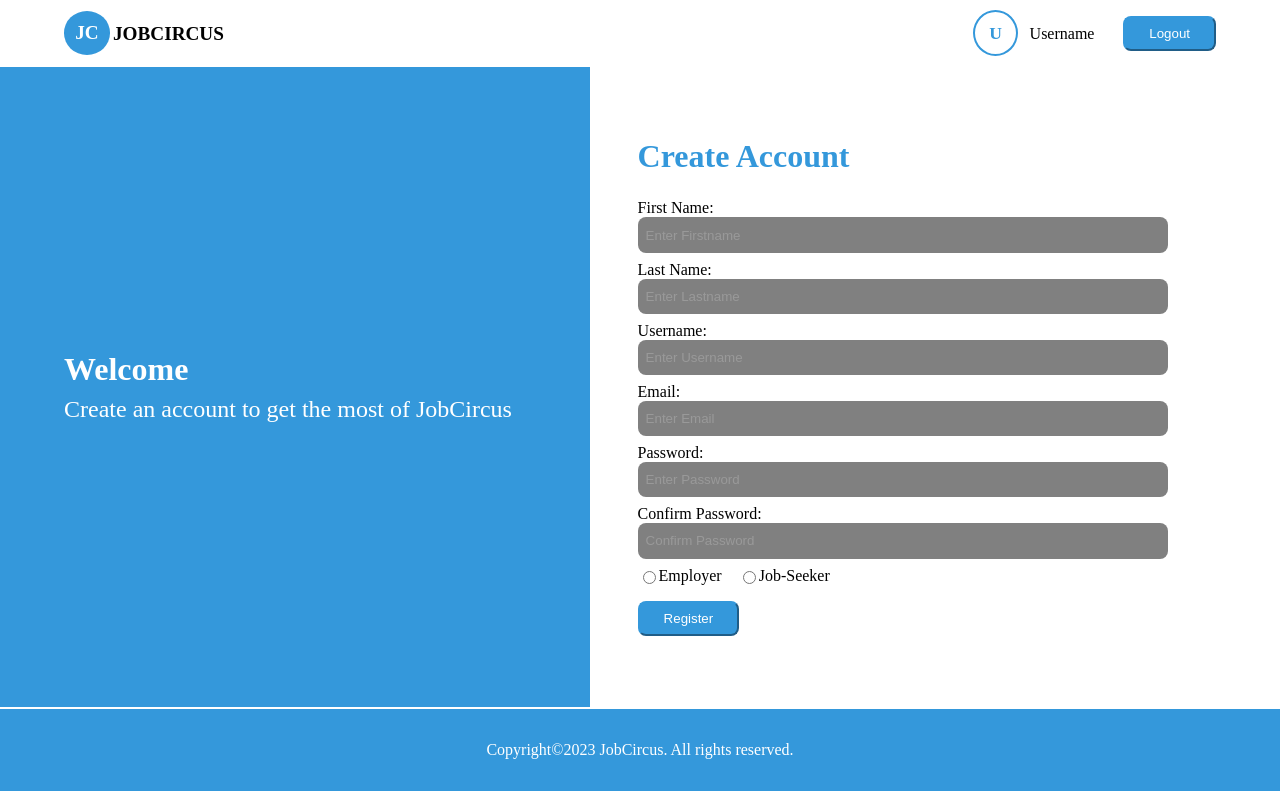
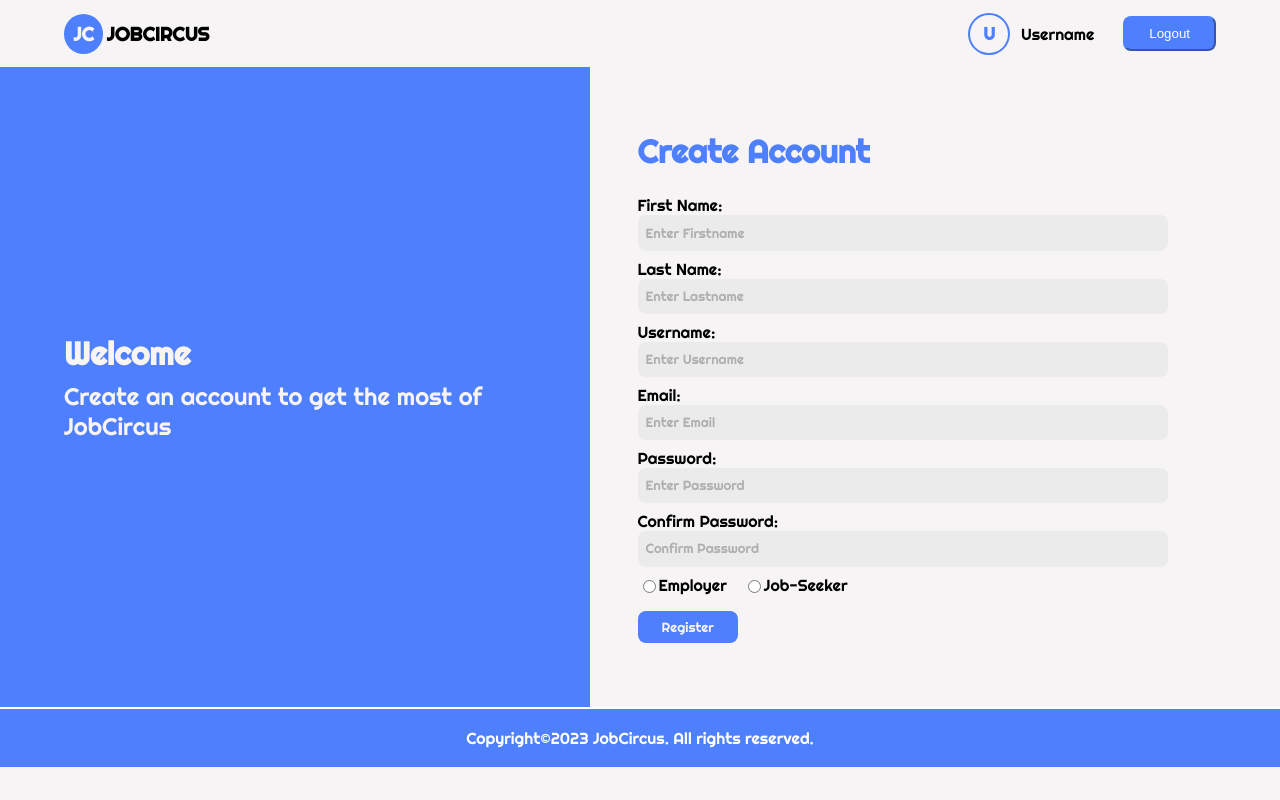
Before and after one commit to Khingz/job_circus, a Flask app: page /register in a window 1280 px wide. Run offline with Flask 3, Linux system fonts and the light colour scheme.

Commit message:
setup css variables

```diff
--- a/web_flask/static/css/base.css
+++ b/web_flask/static/css/base.css
@@ -2,7 +2,6 @@
 
 /* Header Section Begin */
 header {
-    background-color: white;
     width: 100%;
     padding: 1rem 0;
 }
@@ -26,9 +25,9 @@ nav .brand span {
     width: 300px;
     border-radius: 50%;
     background-color: var(--primary-color);
-    color: white;
+    color: var(--white);
     margin-right: 0.2rem;
-    padding: 0.7rem;
+    padding: 0.5rem 0.6rem;
 }
 
 nav .user-section {
@@ -44,7 +43,7 @@ nav .user-section span {
     border: solid 2px var(--primary-color);
     color: var(--primary-color);
     margin-right: 0.7rem;
-    padding: 0.7rem 0.9rem;
+    padding: 0.5rem 0.8rem;
     font-size: 1.1rem;
     font-weight: 600;
 }
@@ -65,7 +64,7 @@ nav .user-section .login-logout button {
 /* Footer Section Begin */
 footer {
     width: 100%;
-    padding: 1rem 0;
+    padding: 0.2rem 0;
     background-color: var(--primary-color);
     display: flex;
     justify-content: center;
--- a/web_flask/static/css/main.css
+++ b/web_flask/static/css/main.css
@@ -4,6 +4,8 @@ body {
     padding: 0;
     margin: 0;
     box-sizing: border-box;
+    font-family: var(--main-font);
+    background-color: var(--bg-color);
 }
 
 ul {
--- a/web_flask/static/css/register.css
+++ b/web_flask/static/css/register.css
@@ -11,7 +11,7 @@
 
 .container-left {
     background-color: var(--primary-color);
-    color: white;
+    color: var(--white);
     width: 45%;
     display: flex;
     flex-direction: column;
@@ -62,10 +62,15 @@
     height: 1.2rem;
     padding: 0.5rem;
     border-radius: 0.5rem;
-    background-color: grey;
+    background-color: var(--light-grey);
     border: none;
     margin-bottom: 0.5rem;
-    color: white;
+    color: var(--white);
+}
+
+.container-right .form-control::placeholder {
+    font-family: var(--main-font);
+    color: var(--dark-grey);
 }
 
 .container-right .role ul {
@@ -82,11 +87,18 @@
 
 .container-right .submit {
     background-color: var(--primary-color);
-    color: white;
+    color: var(--white);
     padding: 0.5rem 1.5rem;
     border-radius: 0.5rem;
     border-color: var(--primary-color);
     cursor: pointer;
+    transition: ease-in-out 0.8s;
+    font-family: var(--main-font);
+    border: none;
+}
+
+.container-right .submit:hover {
+    background-color: var(--hover-color);
 }
 
 
--- a/web_flask/static/css/variables.css
+++ b/web_flask/static/css/variables.css
@@ -1,5 +1,13 @@
+@import url('https://fonts.googleapis.com/css2?family=Righteous&display=swap');
+
 :root {
-    --primary-color: #3498db;
-    --font-size: 16px;
-    --color: pink;
+    --primary-color: #4E7FFD;
+    --hover-color: #3e6bdb;;
+    --dark-grey: #B1AEAE;
+    --light-grey: #ECEBEB;
+    --white: #f9f4f4;
+    --red: #CD2B07;
+    --bg-color: #F6F4F4;
+    --main-font: 'Righteous', sans-serif;
+    --black: rgb(31, 31, 31);
 }
```
Also changed, not shown: pyvenv.cfg (+4 -4 lines), web_flask/static/css/login.css (+16 -4 lines).
